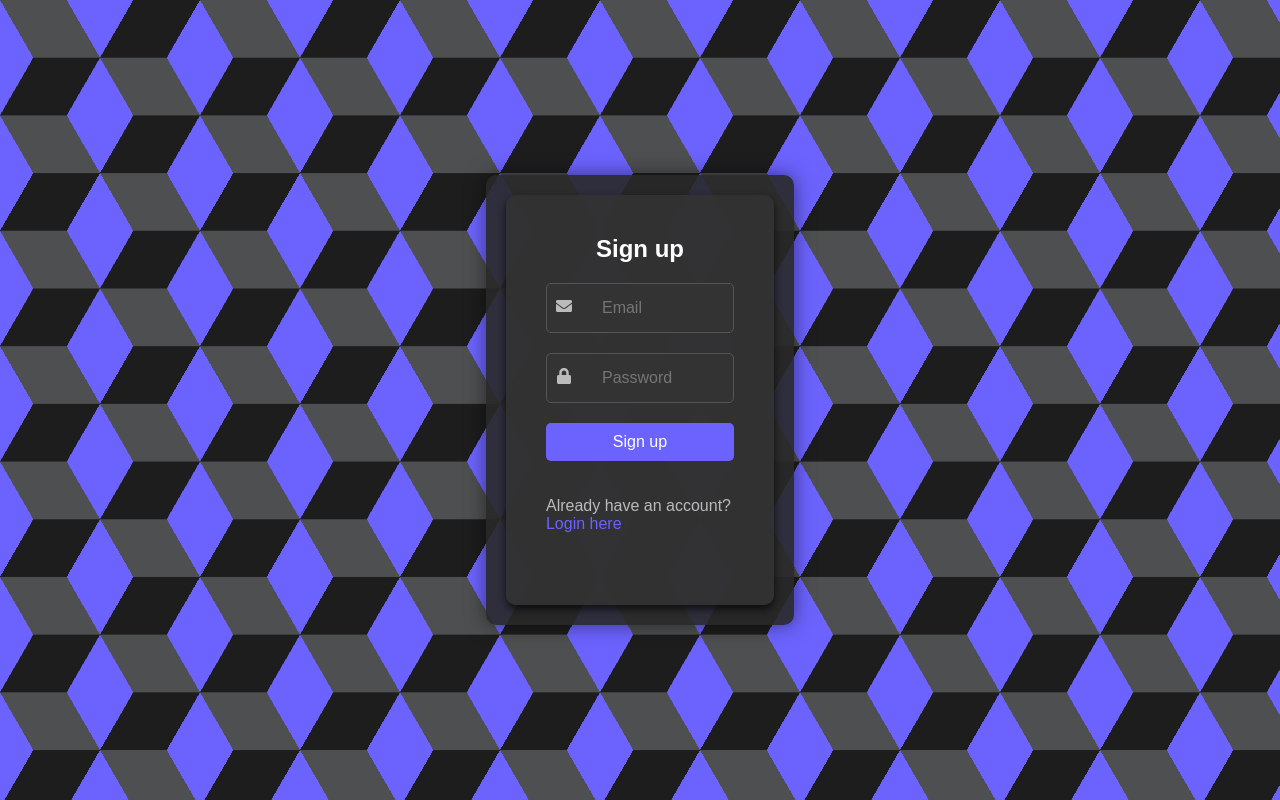
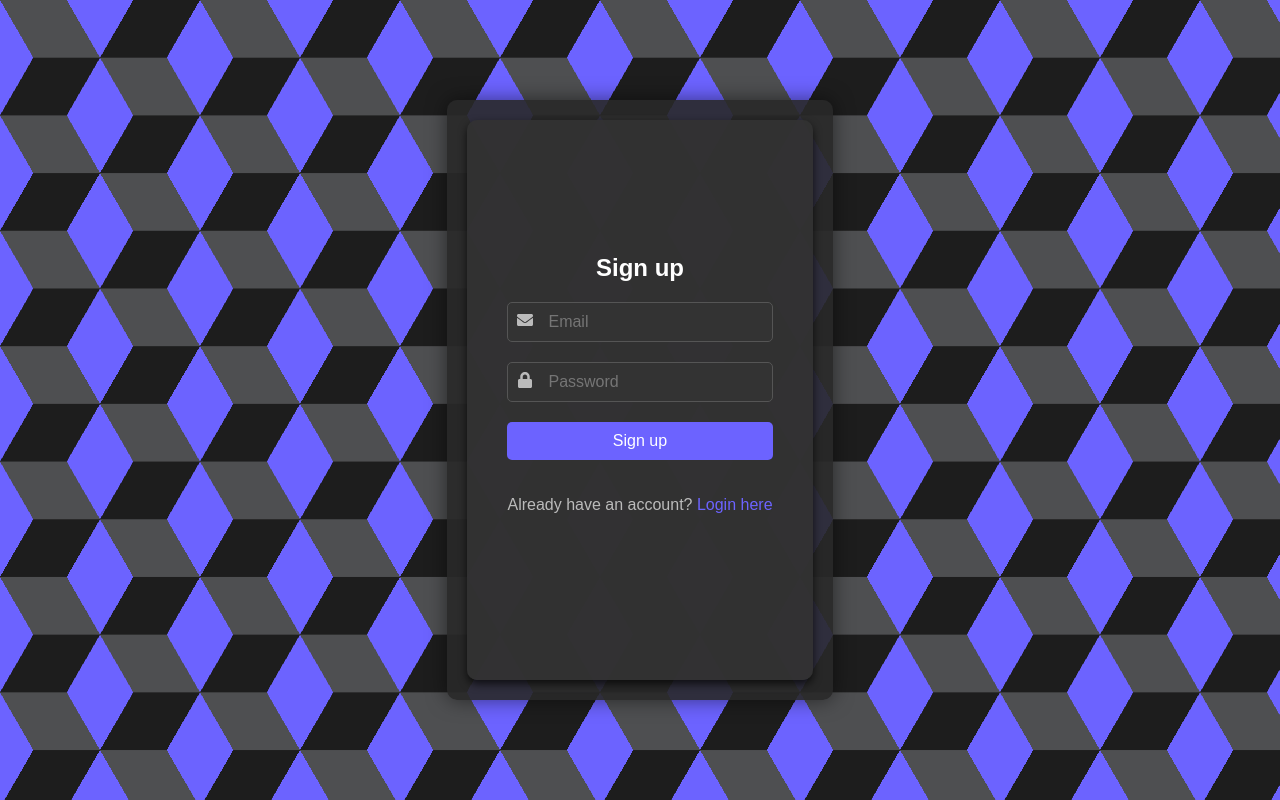
Before and after one commit to blackapple805/Projects, a React (Create React App) app in the folder job-recommendation-system/frontend/: page /signup in a window 1280 px wide. Built offline with nearby package versions, Linux system fonts and the light colour scheme.

Commit message:
Increased the size of Sign up to make it more fitting

```diff
--- a/job-recommendation-system/frontend/src/Signup.css
+++ b/job-recommendation-system/frontend/src/Signup.css
@@ -28,8 +28,8 @@ body {
 .signup-container {
   display: flex;
   flex-direction: row;
-  width: 80%;
-  max-width: 1200px;
+  width: 100%;
+  max-width: 400px;
   background: rgba(40, 40, 40, 0.9);
   border-radius: 10px;
   box-shadow: 0 0 20px rgba(0, 0, 0, 0.5);
@@ -37,6 +37,7 @@ body {
   transition: all 0.3s ease;
   position: relative;
   z-index: 1;
+  height: 600px; /* Set height to match login card */
 }
 
 .signup-container:after {
@@ -44,7 +45,7 @@ body {
   position: absolute;
   z-index: -1;
   inset: 0;
-  background:#764ba2;
+  background: #764ba2;
   border-radius: 10px;
   transform: translateY(100%);
   transition: transform 0.5s ease;
--- a/job-recommendation-system/frontend/src/Signup.js
+++ b/job-recommendation-system/frontend/src/Signup.js
@@ -34,35 +34,33 @@ function Signup() {
 
   return (
     <div className="signup-background">
-      <div className="signup-container group">
+      <div className="signup-container">
         <form className="signup-form" onSubmit={handleSubmit}>
-          <h3 className="text-2xl font-semibold mb-4">Sign up</h3>
-          <div className="input-container mb-3 flex items-center">
-            <span className="icon mr-2"><FaEnvelope /></span>
+          <h3>Sign up</h3>
+          <div className="input-container">
+            <span className="icon"><FaEnvelope /></span>
             <input
               type="email"
               placeholder="Email"
-              className="input-field p-2 rounded-lg flex-1"
               value={email}
               onChange={(e) => setEmail(e.target.value)}
               required
             />
           </div>
-          <div className="input-container mb-3 flex items-center">
-            <span className="icon mr-2"><FaLock /></span>
+          <div className="input-container">
+            <span className="icon"><FaLock /></span>
             <input
               type="password"
               placeholder="Password"
-              className="input-field p-2 rounded-lg flex-1"
               value={password}
               onChange={(e) => setPassword(e.target.value)}
               required
             />
           </div>
-          <button type="submit" className="signup-button p-2 rounded-lg bg-purple-600 text-white w-full">Sign up</button>
-          {error && <p className="error text-red-600 mt-3">{error}</p>}
-          <p className="mt-3 text-center">
-            Already have an account? <Link to="/login" className="text-purple-600">Login here</Link>
+          <button type="submit" className="signup-button">Sign up</button>
+          {error && <p className="error">{error}</p>}
+          <p>
+            Already have an account? <Link to="/login">Login here</Link>
           </p>
         </form>
       </div>
```
